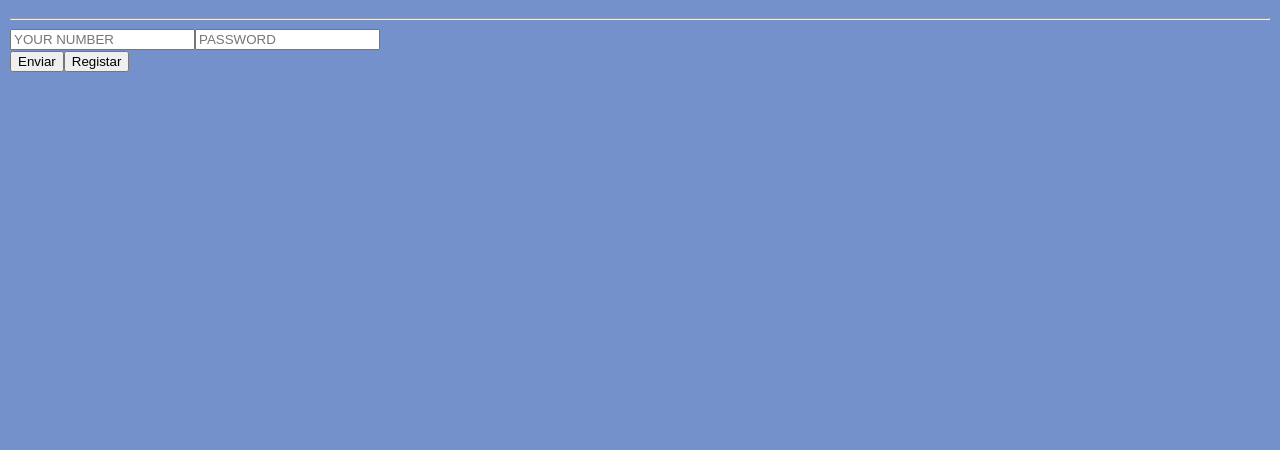
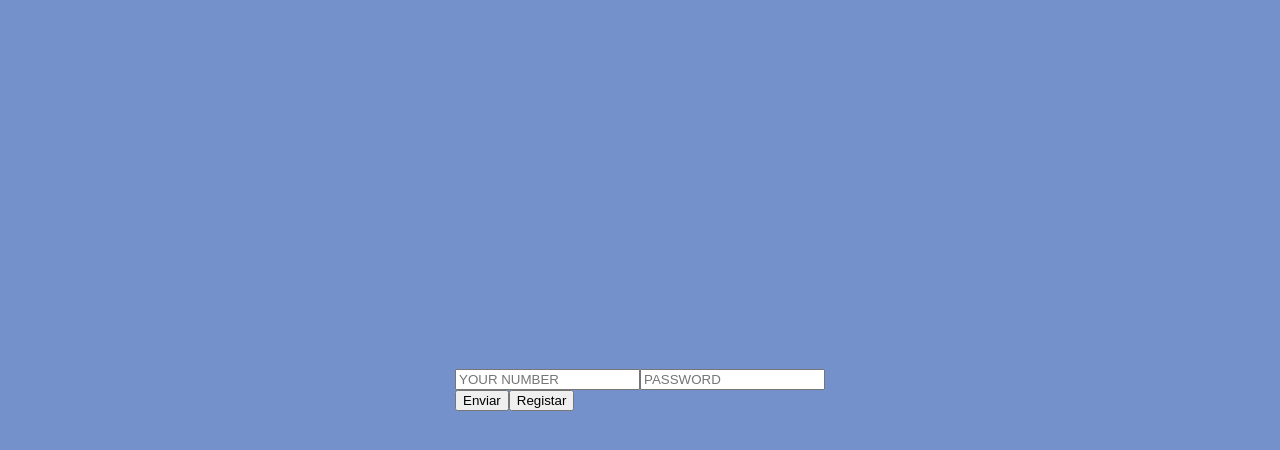
Before and after one commit to CauanSuzuki/projeto_flashat, a React (Create React App) app: page /login in a window 1280 px wide. Shown: the top 450 px of the page. Built offline with nearby package versions, Linux system fonts and the light colour scheme.

Commit message:
fix: css login

```diff
--- a/package.json
+++ b/package.json
@@ -10,9 +10,11 @@
     "@testing-library/user-event": "^12.1.10",
     "axios": "^0.21.1",
     "formik": "^2.2.8",
+    "normalize.css": "^8.0.1",
     "react": "^17.0.2",
     "react-chat-elements": "^10.15.0",
     "react-dom": "^17.0.2",
+    "react-linkify": "0.2.2",
     "react-router-dom": "^5.2.0",
     "react-scripts": "4.0.3",
     "socket.io": "^4.1.2",
--- a/src/App.js
+++ b/src/App.js
@@ -18,7 +18,6 @@ function App() {
   const {  token } = useAllocate();
   return (
     <Router>
-      <div>
         <Switch>
           <Route exact path="/chat" component={PageChat}></Route>
           <Route exact path="/list" component={PageList}></Route>
@@ -34,7 +33,6 @@ function App() {
             }
           ></Route>
         </Switch>
-      </div>
     </Router>
   );
 }
--- a/src/pages/Lists.js
+++ b/src/pages/Lists.js
@@ -5,6 +5,7 @@ import ButtonGroup from "@material-ui/core/ButtonGroup";
 import TextField from "@material-ui/core/TextField";
 import "react-chat-elements/dist/main.css";
 import { ChatItem } from "react-chat-elements";
+import {} from "./style.css";
 
 function List() {
   let history = useHistory();
@@ -89,7 +90,6 @@ function List() {
             </label>
           </dl>
         </div>
-        <hr></hr>
       </div>
     </div>
   );
--- a/src/pages/chat.js
+++ b/src/pages/chat.js
@@ -4,6 +4,7 @@ import {} from "./style.css";
 import { useFormik } from "formik";
 import Button from "@material-ui/core/Button";
 import { makeStyles } from "@material-ui/core/styles";
+import Linkify from "react-linkify";
 
 const useStyles = makeStyles((theme) => ({
   margin: {
@@ -19,7 +20,12 @@ function Chat() {
   const redirectList = () => {
     history.push(`/list`);
   };
-  const [chat, setChat] = useState([]);
+  const [chat, setChat] = useState([
+    { message: "ola, tudo bem" },
+    { message: "teste 123" },
+    { message: "See examples at tasti.github.io/react-linkify/." },
+    { message: "test 3421" },
+  ]);
 
   const formik = useFormik({
     initialValues: {
@@ -54,7 +60,16 @@ function Chat() {
       </div>
       <div className="chatPlace">
         {chat.map((item) => (
-          <div>{item.mensage}</div>
+          <div>
+            <Linkify
+              properties={{
+                target: "_blank",
+                style: { color: "red", fontWeight: "bold" },
+              }}
+            >
+              See source code at https://github.com/tasti/react-linkify/.
+            </Linkify>
+          </div>
         ))}{" "}
       </div>
       <div className="textPlace">
--- a/src/pages/contacts.js
+++ b/src/pages/contacts.js
@@ -5,6 +5,7 @@ import ButtonGroup from "@material-ui/core/ButtonGroup";
 import TextField from "@material-ui/core/TextField";
 import "react-chat-elements/dist/main.css";
 import { ChatItem } from "react-chat-elements";
+import {} from "./style.css";
 
 function Contacts() {
   let history = useHistory();
@@ -79,7 +80,6 @@ function Contacts() {
             </label>
           </dl>
         </div>
-        <hr></hr>
       </div>
     </div>
   );
--- a/src/pages/login.js
+++ b/src/pages/login.js
@@ -2,6 +2,7 @@ import React from "react";
 import { useHistory } from "react-router";
 import axios from "axios";
 import { useAllocate } from "../context/allocate";
+import {} from "./style.css";
 
 function Login({ children }) {
   const { senha, setSenha, login, setLogin, setToken } = useAllocate();
@@ -27,19 +28,26 @@ function Login({ children }) {
 
   return (
     <div className="login">
+      <div className="loginFormat">
         {children}
-      <hr />
+
+        <div className="inputLogin">
           <input
             placeholder="YOUR NUMBER"
             onChange={(event) => setLogin(event.target.value)}
           />
+
           <input
             placeholder="PASSWORD"
             onChange={(event) => setSenha(event.target.value)}
           />
+        </div>
         <br></br>
+        <div className="loginButtons">
           <button onClick={() => checkIn(login, senha)}>Enviar</button>
           <button onClick={() => redirectRegister()}>Registar</button>
+        </div>
+      </div>
     </div>
   );
 }
--- a/src/pages/style.css
+++ b/src/pages/style.css
@@ -1,6 +1,7 @@
 body {
   background: #7591cc;
-  padding: 10px;
+  padding: 0;
+  margin: 0;
 }
 
 form input[type="text"] {
@@ -29,6 +30,33 @@ form input[type="submit"] {
   white-space: pre-line;
   color: rgb(40, 184, 110);
   padding: 15px;
+}
 
+.login {
+  height: 100vh;
+  width: 100%;
+  display: flex;
+  justify-content: center;
+}
+.loginFormat {
+  position: relative;
+  width: 50%;
+  display: flex;
+  justify-content: center;
+  align-self: center;
+  align-items: center;
+  display: grid;
+  grid-template-areas:
+  "inputLogin"
+  "loginButtons";
 
 }
+.inputLogin {
+  grid-area: inputLogin;
+  display: flex;
+}
+
+.loginButtons {
+  grid-area: loginButtons;
+  display: flex;
+}
```
Also changed, not shown: 1 other file (tests, documents, lock files or other folders). Lines whose indentation alone changed are shown as unchanged.
